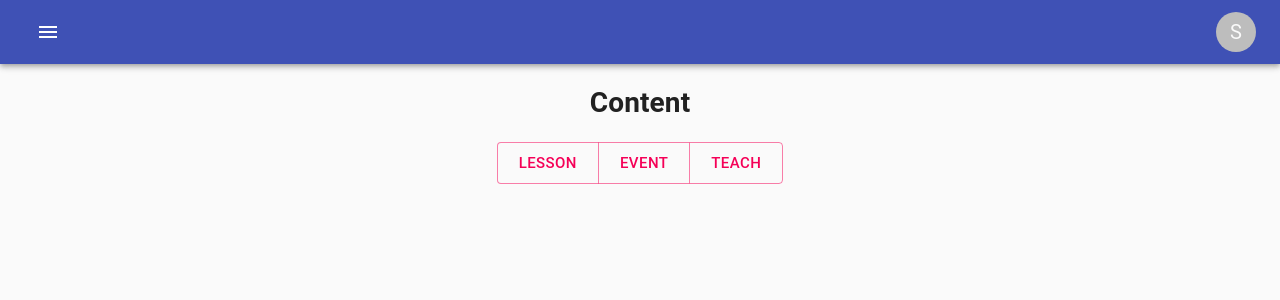
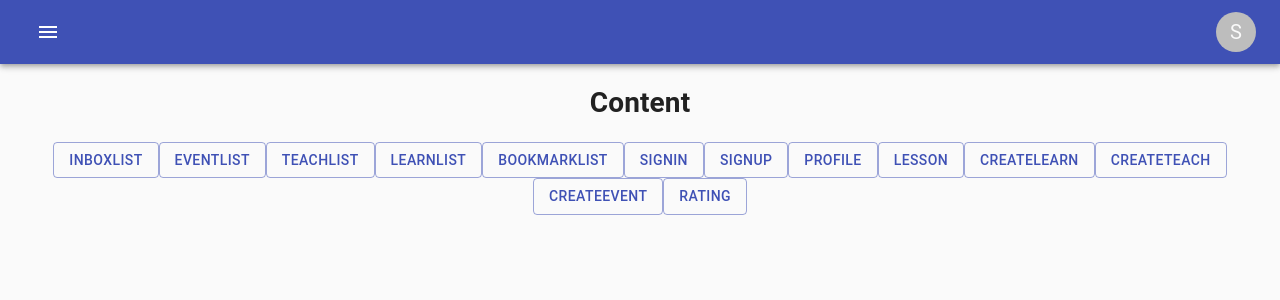
Before and after one commit to nahiphog/next-project-master2, a React (Create React App) app in the folder frontend/next-project/: page / in a window 1280 px wide. Shown: the top 300 px of the page. Built offline with nearby package versions, Linux system fonts and the light colour scheme.

Commit message:
1. Add link from LearnListPage to LessonInfoPage 2. Add links to all page from content

```diff
--- a/frontend/next-project/src/components/Content.js
+++ b/frontend/next-project/src/components/Content.js
@@ -21,15 +21,97 @@ export default function Content() {
     <>
       <h1>Content</h1>
       <Grid item>
-        <ButtonGroup
-          color="secondary"
-          size="large"
-          aria-label="large outlined secondary button group"
+        <Button
+          variant="outlined"
+          color="primary"
+          onClick={() => routeTo(route.inboxListPage)}
         >
-          <Button onClick={() => routeTo(route.lessonPage)}>Lesson</Button>
-          <Button onClick={() => routeTo(route.eventListPage)}>Event</Button>
-          <Button onClick={() => routeTo(route.teachListPage)}>Teach</Button>
-        </ButtonGroup>
+          InboxList
+        </Button>
+        <Button
+          variant="outlined"
+          color="primary"
+          onClick={() => routeTo(route.eventListPage)}
+        >
+          EventList
+        </Button>
+        <Button
+          variant="outlined"
+          color="primary"
+          onClick={() => routeTo(route.teachListPage)}
+        >
+          TeachList
+        </Button>
+        <Button
+          variant="outlined"
+          color="primary"
+          onClick={() => routeTo(route.learnListPage)}
+        >
+          LearnList
+        </Button>
+        <Button
+          variant="outlined"
+          color="primary"
+          onClick={() => routeTo(route.bookmarkListPage)}
+        >
+          BookmarkList
+        </Button>
+        <Button
+          variant="outlined"
+          color="primary"
+          onClick={() => routeTo(route.signinPage)}
+        >
+          SignIn
+        </Button>
+        <Button
+          variant="outlined"
+          color="primary"
+          onClick={() => routeTo(route.signupPage)}
+        >
+          SignUp
+        </Button>
+        <Button
+          variant="outlined"
+          color="primary"
+          onClick={() => routeTo(route.profilePage)}
+        >
+          Profile
+        </Button>
+        <Button
+          variant="outlined"
+          color="primary"
+          onClick={() => routeTo(route.lessonPage)}
+        >
+          Lesson
+        </Button>
+        <Button
+          variant="outlined"
+          color="primary"
+          onClick={() => routeTo(route.createLearnPage)}
+        >
+          CreateLearn
+        </Button>
+        <Button
+          variant="outlined"
+          color="primary"
+          onClick={() => routeTo(route.createTeachPage)}
+        >
+          CreateTeach
+        </Button>
+        <Button
+          variant="outlined"
+          color="primary"
+          onClick={() => routeTo(route.createEventPage)}
+        >
+          CreateEvent
+        </Button>
+        <Button
+          variant="outlined"
+          color="primary"
+          onClick={() => routeTo(route.ratingPage)}
+        >
+          Rating
+        </Button>
       </Grid>
       <DialogPage
         routeTo={routeTo}
--- a/frontend/next-project/src/pages/LearnListPage.js
+++ b/frontend/next-project/src/pages/LearnListPage.js
@@ -1,8 +1,13 @@
-import React from "react";
+/* Import package components */
+import React, { useState } from "react";
 import Rating from "@material-ui/lab/Rating";
-import Typography from "@material-ui/core/Typography";
-import Box from "@material-ui/core/Box";
+import { Typography, Box } from "@material-ui/core";
+import { route } from "../global";
 
+/* Import app components */
+import DialogPage from "../components/DialogPage";
+
+/* CSS Styles */
 const parentDiv = {
   display: "flex",
   flexDirection: "row",
@@ -27,7 +32,17 @@ const pStyling = {
 };
 
 export default function LearnListPage(props) {
-  const [value, setValue] = React.useState(2);
+  const value = 2;
+  const [routeOption, setRouteOption] = useState(route.close);
+  const [dialogOpen, setDialogOpen] = useState(false);
+  const routeTo = option => {
+    if (option === route.close) {
+      setDialogOpen(false);
+    } else {
+      setDialogOpen(true);
+    }
+    setRouteOption(option);
+  };
   return (
     <div>
       <div style={{ width: "100vw" }}>
@@ -56,7 +71,11 @@ export default function LearnListPage(props) {
           </button>
         </form>
       </div>
-      <div style={parentDiv} id="cardBox">
+      <div
+        style={parentDiv}
+        id="cardBox"
+        onClick={() => routeTo(route.lessonPage)}
+      >
         <img
           style={imgSizing}
           src="https://atasouthport.com/wp-content/uploads/2017/04/default-image.jpg"
@@ -69,7 +88,7 @@ export default function LearnListPage(props) {
             component="fieldset"
             mb={3}
             borderColor="transparent"
-            style={{ margin: "0", padding: "0", border:'none' }}
+            style={{ margin: "0", padding: "0", border: "none" }}
           >
             <Typography
               component="legend"
@@ -81,6 +100,11 @@ export default function LearnListPage(props) {
           </Box>
         </div>
       </div>
+      <DialogPage
+        routeTo={routeTo}
+        routeOption={routeOption}
+        dialogOpen={dialogOpen}
+      />
     </div>
   );
 }
--- a/frontend/next-project/src/pages/LessonInfoPage.js
+++ b/frontend/next-project/src/pages/LessonInfoPage.js
@@ -11,6 +11,7 @@ import {
 import { makeStyles } from "@material-ui/core/styles";
 import { red } from "@material-ui/core/colors";
 
+/* CSS Styles */
 const useStyles = makeStyles(theme => ({
   card: {
     maxWidth: 345
```
